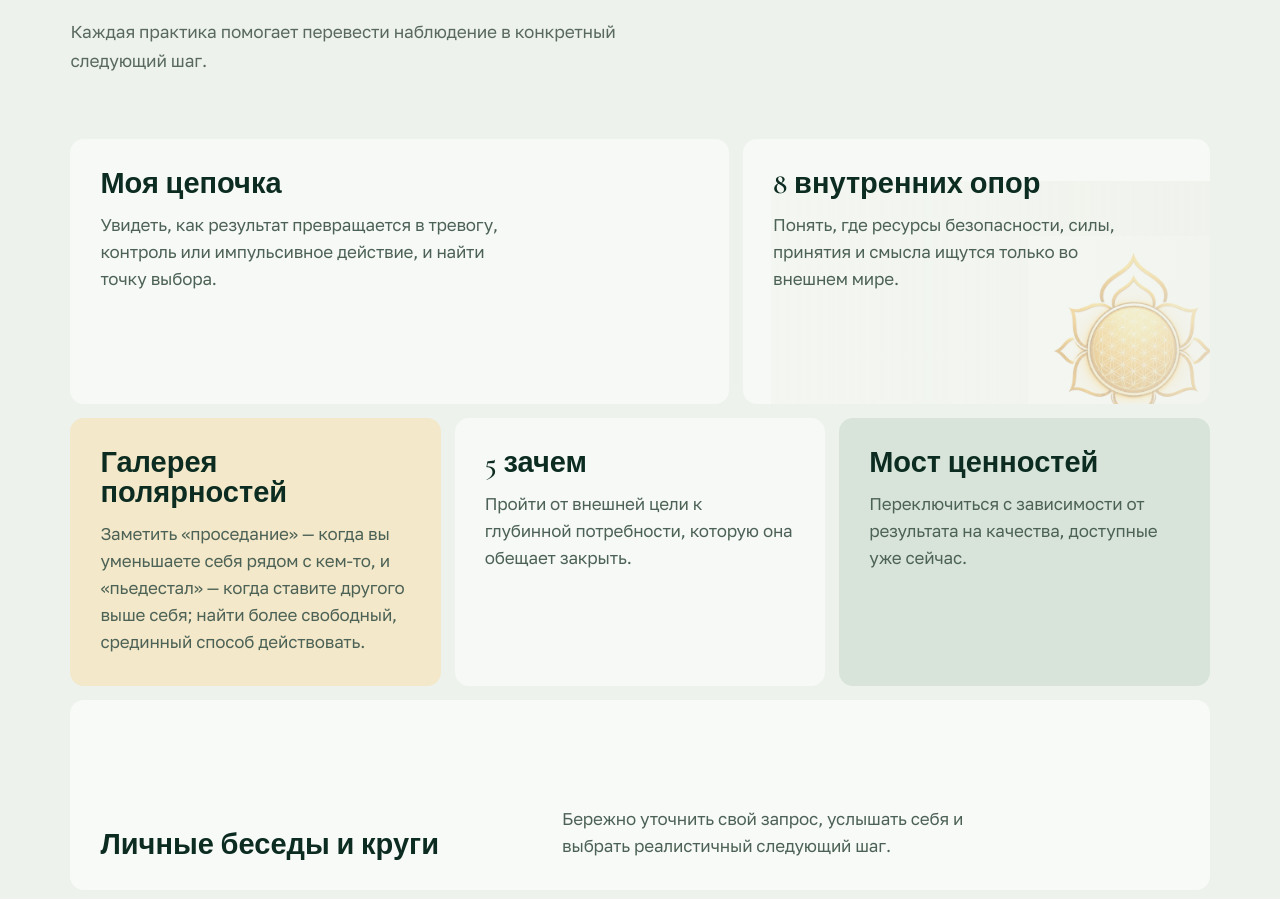
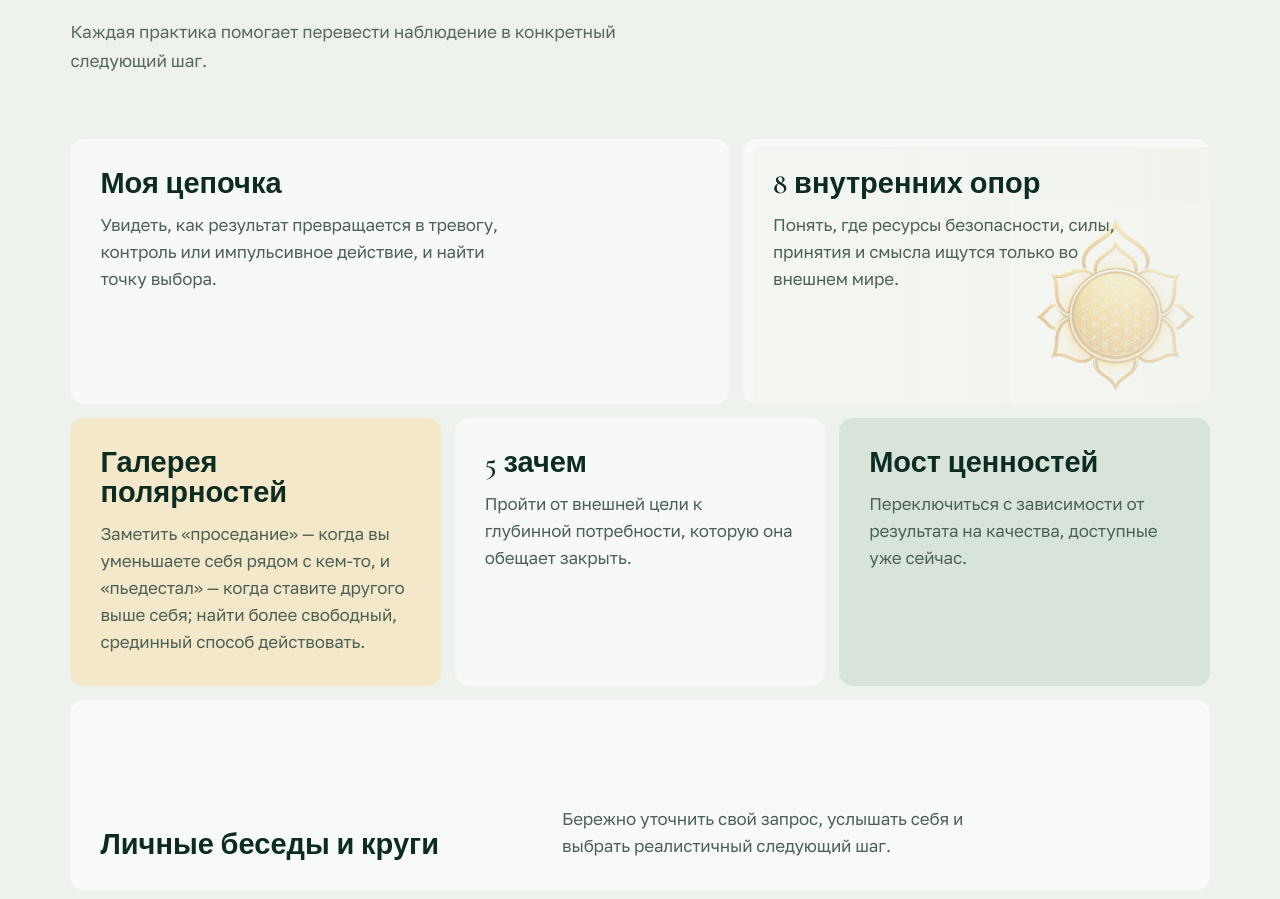
Before and after one commit to circlealgorythm/Landing-page-Most_cennostei, a Next.js app: page / in a window 1280 px wide. Shown: the part 5740-6639 px from the top of the page. Built offline with nearby package versions, Linux system fonts and the light colour scheme.

Commit message:
Reposition practice card artwork

```diff
--- a/app/globals.css
+++ b/app/globals.css
@@ -181,7 +181,7 @@ h2 { max-width: 900px; margin: 0 0 28px; color: var(--deep); font-family: var(--
 .practice h3 { max-width: 390px; margin: 0 0 13px; color: var(--deep); font-family: var(--font-cormorant), serif; font-size: 29px; font-weight: 600; line-height: 1.04; }
 .practice p { max-width: 440px; margin: 0; color: #4d6256; font-size: 17px; letter-spacing: -.012em; line-height: 1.58; }
 .practice-1 { grid-column: span 7; }
-.practice-2 { grid-column: span 5; min-height: 265px; background-image: linear-gradient(90deg, rgba(238, 241, 234, .42), rgba(238, 241, 234, .8)), url("/logo.jpg"); background-repeat: no-repeat; background-position: right -28px bottom -42px; background-size: auto, 210px; }
+.practice-2 { grid-column: span 5; min-height: 265px; background-image: linear-gradient(90deg, rgba(238, 241, 234, .42), rgba(238, 241, 234, .8)), url("/logo.jpg"); background-repeat: no-repeat; background-position: right -10px bottom -8px; background-size: auto, 210px; }
 .practice-3 { grid-column: span 4; background: var(--amber-pale); }
 .practice-4 { grid-column: span 4; }
 .practice-5 { grid-column: span 4; background: #d8e4d9; }
```
